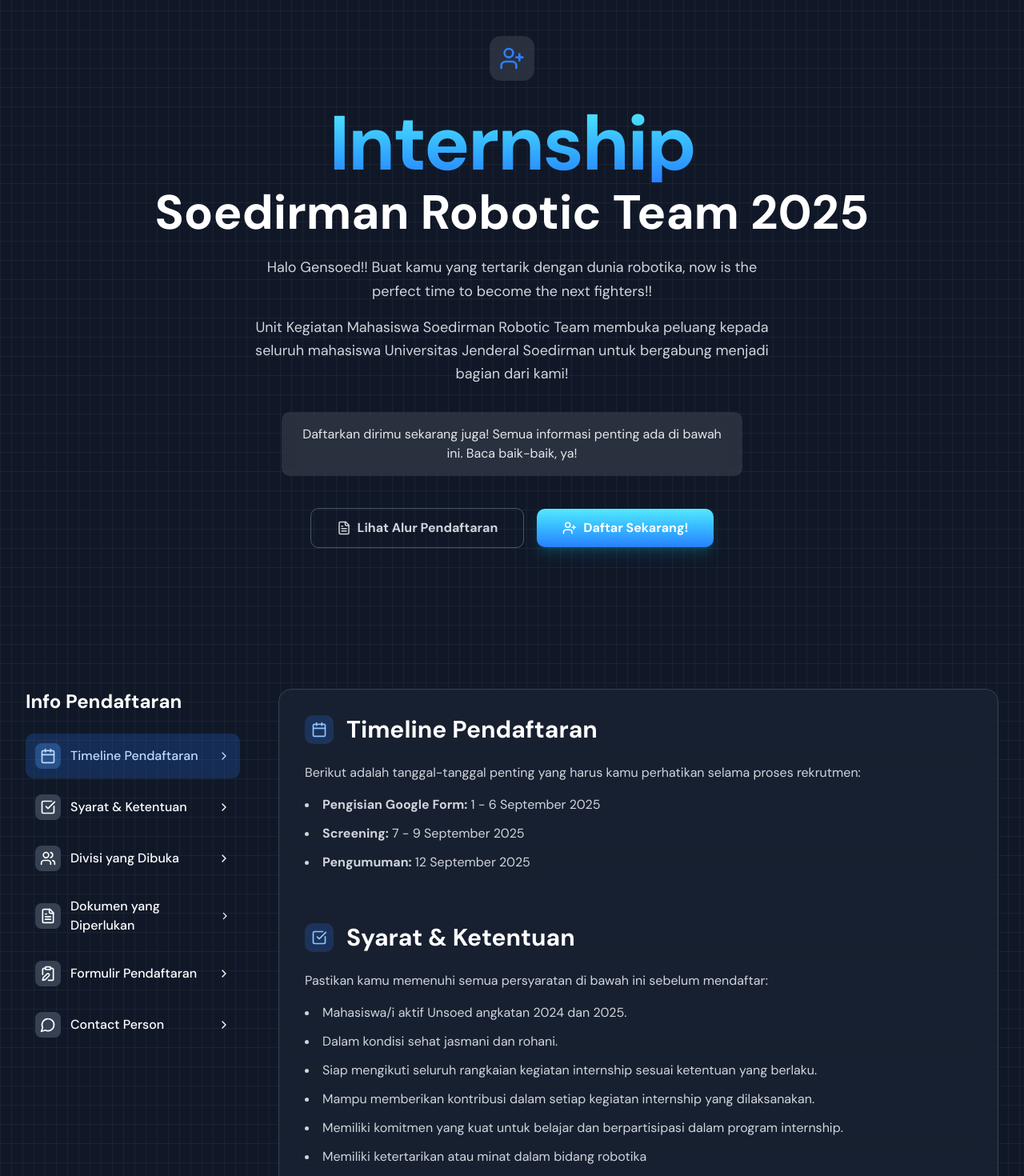
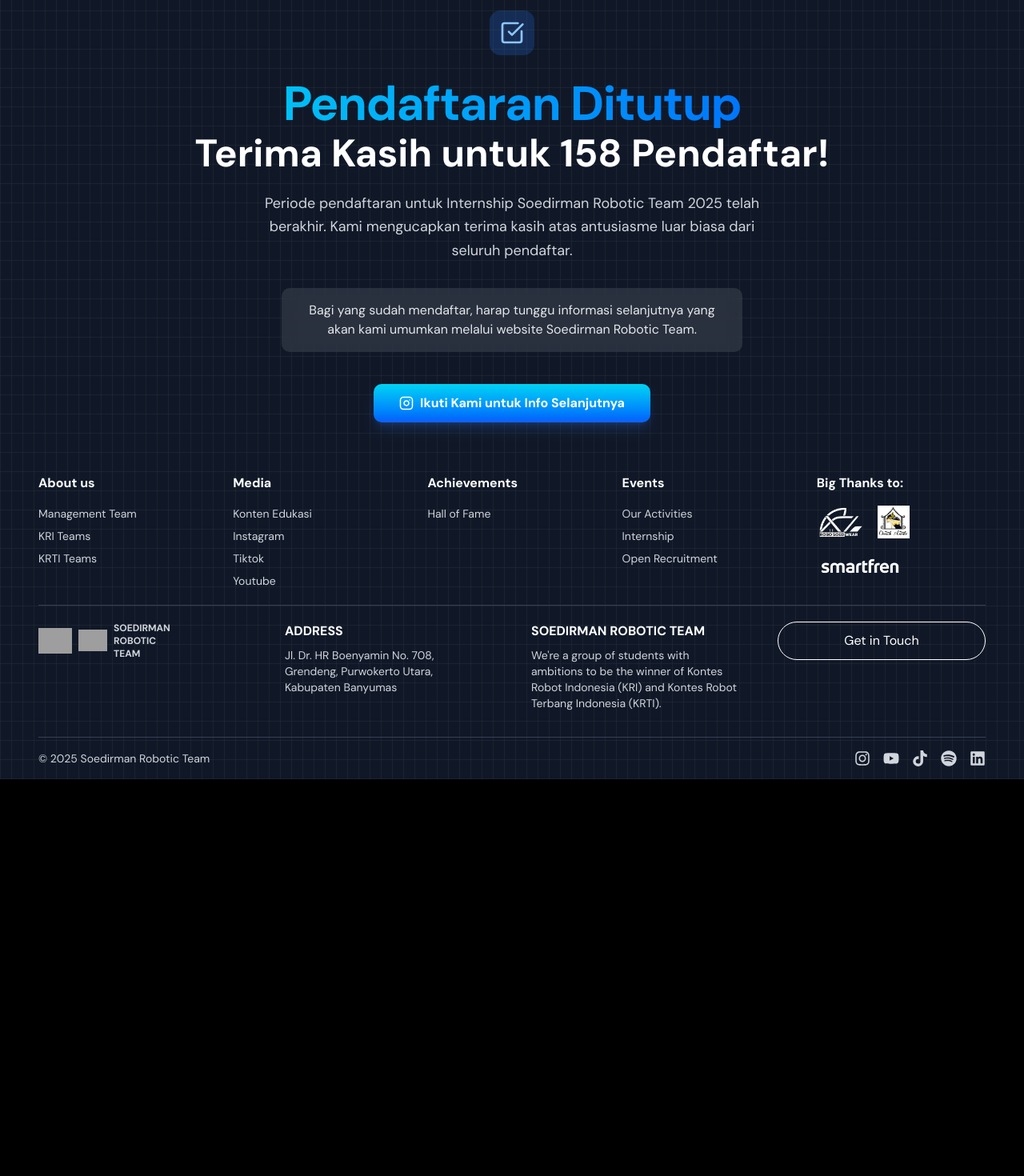
Before and after one commit to soedirmanroboticunsoed/srt-website, a Next.js app: page /internship in a window 1280 px wide. Shown: the part 100-1570 px from the top of the page at 80% size. After the commit the page ends 1074 px from the top, so only its background shows below. Built offline with nearby package versions, Linux system fonts and the light colour scheme; grey boxes are pictures that could not be loaded.

Commit message:
Penutupan Internship

```diff
--- a/app/internship/page.tsx
+++ b/app/internship/page.tsx
@@ -2,7 +2,7 @@
 'use client';
 
 import { useState, useEffect } from 'react';
-import { FileText, UserPlus, Calendar, Users, CheckSquare, ChevronRight, MessageCircle, ClipboardEdit } from 'lucide-react';
+import { FileText, UserPlus, Calendar, Users, CheckSquare, ChevronRight, MessageCircle, ClipboardEdit, Instagram } from 'lucide-react';
 import Footer from '../components/Footer';
 
 // --- DATA UNTUK ALUR PENDAFTARAN ---
@@ -15,9 +15,11 @@
       <>
         <p className="mb-4">Berikut adalah tanggal-tanggal penting yang harus kamu perhatikan selama proses rekrutmen:</p>
         <ul className="space-y-3 list-disc list-inside text-gray-300">
-          <li><strong>Pengisian Google Form:</strong> 1 - 6 September 2025</li>
-          <li><strong>Screening:</strong> 7 - 9 September 2025</li>
-          <li><strong>Pengumuman:</strong> 12 September 2025</li>
+          <li><strong>Pendaftaran Online:</strong> 1 - 15 September 2025</li>
+          <li><strong>Seleksi Berkas:</strong> 16 - 18 September 2025</li>
+          <li><strong>Pengumuman Lolos Berkas:</strong> 20 September 2025</li>
+          <li><strong>Tes Wawancara:</strong> 22 - 25 September 2025</li>
+          <li><strong>Pengumuman Akhir:</strong> 30 September 2025</li>
         </ul>
       </>
     )
@@ -30,12 +32,11 @@
        <>
         <p className="mb-4">Pastikan kamu memenuhi semua persyaratan di bawah ini sebelum mendaftar:</p>
         <ul className="space-y-3 list-disc list-inside text-gray-300">
-          <li>Mahasiswa/i aktif Unsoed angkatan 2024 dan 2025.</li>
-          <li>Dalam kondisi sehat jasmani dan rohani.</li>
-          <li>Siap mengikuti seluruh rangkaian kegiatan internship sesuai ketentuan yang berlaku.</li>
-          <li>Mampu memberikan kontribusi dalam setiap kegiatan internship yang dilaksanakan.</li>
-          <li>Memiliki komitmen yang kuat untuk belajar dan berpartisipasi dalam program internship.</li>
-          <li>Memiliki ketertarikan atau minat dalam bidang robotika</li>
+          <li>Mahasiswa aktif Universitas Jenderal Soedirman (angkatan 2024 & 2025).</li>
+          <li>Memiliki Indeks Prestasi Kumulatif (IPK) minimal 3.00.</li>
+          <li>Berkomitmen tinggi untuk aktif dalam kegiatan dan pengembangan tim.</li>
+          <li>Memiliki minat dan semangat belajar yang tinggi di bidang robotika.</li>
+          <li>Mampu bekerja sama dalam tim dan memiliki kemampuan komunikasi yang baik.</li>
         </ul>
       </>
     )
@@ -48,103 +49,11 @@
        <>
         <p className="mb-4">Pilih divisi yang paling sesuai dengan minat dan keahlianmu:</p>
         <ul className="space-y-3 list-disc list-inside text-gray-300">
-          <li><strong>Secretary</strong></li>
-          <li><strong>Financial Manager</strong></li>
-          <li><strong>Human Resource Development</strong></li>
-          <li><strong>Public Relation</strong></li>
-          <li><strong>Creative Media</strong></li>
-          <li><strong>Sponsorship</strong></li>
-          <li><strong>Team Manager</strong></li>
-          <li><strong>KRAI Blakasutha:</strong> Mechanic, Electronic, Programmer</li>
-          <li><strong>KRSRI Satria:</strong> Mechanic, Electronic, Programmer</li>
-          <li><strong>KRTMI Yudishtira:</strong> Mechanic, Electronic, Programmer</li>
-          <li><strong>KRTI Biantara FW:</strong> Mechanic, Electronic, System</li>
-          <li><strong>KRTI Biantara RP:</strong> Mechanic, Electronic, System</li>
+          <li><strong>Divisi Mekanik:</strong> Bertanggung jawab atas desain, fabrikasi, dan perakitan fisik robot.</li>
+          <li><strong>Divisi Elektronika:</strong> Merancang dan mengimplementasikan sirkuit elektronik serta sistem kontrol robot.</li>
+          <li><strong>Divisi Pemrograman:</strong> Mengembangkan algoritma, kecerdasan buatan, dan software untuk menggerakkan robot.</li>
+          <li><strong>Divisi Manajemen:</strong> Mengelola operasional tim, sponsorship, dan publikasi media.</li>
         </ul>
-      </>
-    )
-  },
-  {
-    id: "documents",
-    title: "Dokumen yang Diperlukan",
-    icon: <FileText size={20} />,
-    content: (
-       <>
-        <p className="mb-4">Curriculum Vitae</p>
-        <a
-          href="https://docs.google.com/document/d/10FoKIrRvJ5mof068lNLzAx0rhO5t6d1z/edit?usp=drive_link&ouid=101567535938829812412&rtpof=true&sd=true"
-          target="_blank"
-          rel="noopener noreferrer"
-          className="w-full sm:w-auto inline-flex items-center justify-center gap-2 px-8 py-3 bg-transparent border border-gray-600 text-gray-300 font-semibold rounded-lg transition-all duration-300 ease-in-out hover:bg-gray-800 hover:text-white hover:border-gray-500"
-        >
-          Unduh Template CV
-        </a>
-        <p className="my-4">Twibbon</p>
-        <a
-          href="https://drive.google.com/file/d/1_zCoK3A4fSLJJxShjLtvIBkPhtnPuAIL/view?usp=drive_link"
-          target="_blank"
-          rel="noopener noreferrer"
-          className="w-full sm:w-auto inline-flex items-center justify-center gap-2 px-8 py-3 bg-transparent border border-gray-600 text-gray-300 font-semibold rounded-lg transition-all duration-300 ease-in-out hover:bg-gray-800 hover:text-white hover:border-gray-500"
-        >
-          Unduh Template Twibbon
-        </a>
-        <p className="my-4">Caption Twibbon</p>
-        <a
-          href="https://docs.google.com/document/d/1Vv1V5jvWgasfYi32dFZC-WmhPtVyFlAeqbqVFaKUCrw/edit?usp=drive_link"
-          target="_blank"
-          rel="noopener noreferrer"
-          className="w-full sm:w-auto inline-flex items-center justify-center gap-2 px-8 py-3 bg-transparent border border-gray-600 text-gray-300 font-semibold rounded-lg transition-all duration-300 ease-in-out hover:bg-gray-800 hover:text-white hover:border-gray-500"
-        >
-          Unduh Caption Twibbon
-        </a>
-      </>
-    )
-  },
-  {
-    id: "form",
-    title: "Formulir Pendaftaran",
-    icon: <ClipboardEdit size={20} />,
-    content: (
-       <>
-        <p className="mb-4">Siap untuk mendaftar? Klik tombol di bawah ini untuk mengakses formulir pendaftaran resmi!</p>
-        <a
-          href="https://forms.gle/AjY9vwF2xwxGNE1G9"
-          target="_blank"
-          rel="noopener noreferrer"
-          className="inline-flex items-center justify-center gap-2 px-6 py-3 bg-gradient-to-b from-cyan-300 to-blue-500 text-white font-bold rounded-lg shadow-lg shadow-blue-500/20 transition-all duration-300 ease-in-out hover:shadow-xl hover:shadow-blue-500/30 transform hover:scale-105"
-        >
-          Daftar Sekarang!
-        </a>
-      </>
-    )
-  },
-  {
-    id: "call",
-    title: "Contact Person",
-    icon: <MessageCircle size={20} />,
-    content: (
-       <>
-        <p className="mb-4">Butuh info pendaftaran? Tenang, kami siap bantu! Langsung aja chat CP Pendaftaran kami!</p>
-        <a
-          href={`https://wa.me/${6281586023404}`}
-          target="_blank"
-          rel="noopener noreferrer"
-          className="block w-full text-left my-4 p-4 bg-gray-900/50 rounded-lg hover:bg-gray-800 transition-colors"
-        >
-            <p className="font-bold text-cyan-300">Contact Person Pendaftaran</p>
-            <p className="text-lg font-semibold text-white mt-1">Laetare Clara Febrianti</p>
-            <p className="text-gray-400">+62 815-8602-3404</p>
-        </a>
-        <a
-          href={`https://wa.me/${6288239699686}`}
-          target="_blank"
-          rel="noopener noreferrer"
-          className="block w-full text-left my-4 p-4 bg-gray-900/50 rounded-lg hover:bg-gray-800 transition-colors"
-        >
-            <p className="font-bold text-cyan-300">Contact Person Pendaftaran</p>
-            <p className="text-lg font-semibold text-white mt-1">Agam Priatama</p>
-            <p className="text-gray-400">+62 882-3969-9686</p>
-        </a>
       </>
     )
   },
@@ -152,25 +61,32 @@
 
 // --- Komponen Utama Halaman Open Recruitment ---
 export default function OpenRecruitmentPage() {
+  // --- PENGATURAN UTAMA ---
+  // Ganti nilai di bawah ini menjadi 'false' jika pendaftaran sudah ditutup.
+  const isRecruitmentOpen = false;
+
   const [isLoaded, setIsLoaded] = useState(false);
   const [activeSection, setActiveSection] = useState('timeline');
 
   useEffect(() => {
-    // Memicu animasi setelah komponen dimuat
     setIsLoaded(true);
   }, []);
 
-  // --- PENGATURAN: Ganti link ini dengan link formulir pendaftaran Anda ---
-  const registrationLink = "https://forms.gle/AjY9vwF2xwxGNE1G9";
+  // --- PENGATURAN: Ganti link dan nomor kontak di bawah ini ---
+  const registrationLink = "https://forms.gle/your-google-form-link";
+  const instagramLink = "https://www.instagram.com/srtunsoed/";
+  const contactPerson = {
+      name: "Abir Nuchiyah",
+      whatsappNumber: "62881023049913"
+  };
 
   const handleNavClick = (id: string) => {
     setActiveSection(id);
     document.getElementById(id)?.scrollIntoView({ behavior: 'smooth', block: 'center' });
   };
 
-  // PERBAIKAN: Menambahkan fungsi untuk menangani smooth scroll dari tombol hero
   const handleHeroScrollClick = (event: React.MouseEvent<HTMLAnchorElement>) => {
-    event.preventDefault(); // Mencegah lompatan standar anchor link
+    event.preventDefault();
     const targetId = event.currentTarget.getAttribute('href')?.substring(1);
     if (targetId) {
       document.getElementById(targetId)?.scrollIntoView({ behavior: 'smooth', block: 'start' });
@@ -178,39 +94,35 @@
   };
 
   return (
-    <main className="bg-gray-900 bg-[linear-gradient(to_right,#4f4f4f2e_1px,transparent_1px),linear-gradient(to_bottom,#4f4f4f2e_1px,transparent_1px)] bg-[size:14px_24px]">
-      {/* Bagian Hero Open Recruitment */}
-      <section
-        className="relative w-full min-h-screen flex items-center justify-center py-20 px-4 text-white overflow-hidden"
-      >
+    <div className="min-h-screen bg-gray-900 text-white bg-[linear-gradient(to_right,#4f4f4f2e_1px,transparent_1px),linear-gradient(to_bottom,#4f4f4f2e_1px,transparent_1px)] bg-[size:14px_24px] px-4 sm:px-6 lg:px-8">
+      {/* Bagian Hero (Tampilan berubah tergantung status pendaftaran) */}
+      <section className='py-8 sm:py-12 text-center'>
         <div
           className={`relative z-10 max-w-4xl mx-auto text-center transition-opacity duration-1000 ease-in ${isLoaded ? 'opacity-100' : 'opacity-0'}`}
         >
-          <div className="inline-block bg-white/10 backdrop-blur-sm p-3 rounded-xl mb-6">
-            <UserPlus size={32} className="text-blue-500" />
+          {isRecruitmentOpen ? (
+            // --- TAMPILAN SAAT PENDAFTARAN DIBUKA ---
+            <>
+              <div className="inline-block bg-purple-500/20 p-3 rounded-xl mb-6">
+                <UserPlus size={32} className="text-purple-300" />
               </div>
-          <h1 className="text-5xl sm:text-6xl md:text-8xl font-extrabold tracking-tight text-transparent bg-clip-text bg-gradient-to-b from-cyan-300 to-blue-500">
-            Internship
+              <h1 className="text-4xl sm:text-5xl md:text-6xl font-extrabold tracking-tight text-transparent bg-clip-text bg-gradient-to-r from-purple-300 to-cyan-300">
+                Open Recruitment
               </h1>
-          <h2 className="text-3xl sm:text-4xl md:text-6xl font-bold mt-2">
-            Soedirman Robotic Team 2025
+              <h2 className="text-3xl sm:text-4xl md:text-5xl font-bold mt-2">
+                Anggota Baru SRT 2025
               </h2>
               <p className="mt-6 max-w-2xl mx-auto text-lg text-gray-300 leading-relaxed">
-            Halo Gensoed!! Buat kamu yang tertarik dengan dunia robotika, now is the perfect time to become the next fighters!!
-          </p>
-          <p className="mt-4 max-w-2xl mx-auto text-lg text-gray-300 leading-relaxed">
-            Unit Kegiatan Mahasiswa Soedirman Robotic Team membuka peluang kepada seluruh mahasiswa Universitas Jenderal Soedirman untuk bergabung menjadi bagian dari kami!
+                Halo, para inovator masa depan! Kami dari Soedirman Robotic Team membuka pintu bagi kalian yang punya semangat dan rasa penasaran tinggi di dunia robotika.
               </p>
               <div className="mt-8 max-w-xl mx-auto bg-white/10 backdrop-blur-sm p-4 rounded-lg text-gray-200">
-            <p>Daftarkan dirimu sekarang juga! Semua informasi penting ada di bawah ini. Baca baik-baik, ya!</p>
+                <p>Amankan posisimu sekarang juga! Semua informasi penting ada di bawah ini. Baca baik-baik, ya!</p>
               </div>
               <div className="mt-10 flex flex-col sm:flex-row justify-center items-center gap-4">
                 <a
                   href="#alur-pendaftaran"
                   onClick={handleHeroScrollClick}
-              className="w-full sm:w-auto inline-flex items-center justify-center gap-2 px-8 py-3 bg-transparent border border-gray-600 text-gray-300 font-semibold rounded-lg
-                         transition-all duration-300 ease-in-out
-                         hover:bg-gray-800 hover:text-white hover:border-gray-500"
+                  className="w-full sm:w-auto inline-flex items-center justify-center gap-2 px-8 py-3 bg-transparent border border-gray-600 text-gray-300 font-semibold rounded-lg transition-all duration-300 ease-in-out hover:bg-gray-800 hover:text-white hover:border-gray-500"
                 >
                   <FileText size={18} />
                   Lihat Alur Pendaftaran
@@ -219,21 +131,53 @@
                   href={registrationLink}
                   target="_blank"
                   rel="noopener noreferrer"
-              className="w-full sm:w-auto inline-flex items-center justify-center gap-2 px-8 py-3 bg-gradient-to-b from-cyan-300 to-blue-500 text-white font-bold rounded-lg shadow-lg shadow-cyan-500/20 transition-all duration-300 ease-in-out hover:shadow-xl hover:shadow-cyan-500/30 transform hover:scale-105"
+                  className="w-full sm:w-auto inline-flex items-center justify-center gap-2 px-8 py-3 bg-gradient-to-r from-cyan-400 to-purple-500 text-white font-bold rounded-lg shadow-lg shadow-cyan-500/20 transition-all duration-300 ease-in-out hover:shadow-xl hover:shadow-cyan-500/30 transform hover:scale-105"
                 >
                   <UserPlus size={18} />
                   Daftar Sekarang!
                 </a>
               </div>
+            </>
+          ) : (
+            // --- TAMPILAN SAAT PENDAFTARAN DITUTUP ---
+            <>
+              <div className="inline-block bg-blue-500/20 p-3 rounded-xl mb-6">
+                <CheckSquare size={32} className="text-blue-300" />
+              </div>
+              <h1 className="text-4xl sm:text-5xl md:text-6xl font-extrabold tracking-tight text-transparent bg-clip-text bg-gradient-to-r from-cyan-400 to-blue-600">
+                Pendaftaran Ditutup
+              </h1>
+              <h2 className="text-3xl sm:text-4xl md:text-5xl font-bold mt-2">
+                Terima Kasih untuk 158 Pendaftar!
+              </h2>
+              <p className="mt-6 max-w-2xl mx-auto text-lg text-gray-300 leading-relaxed">
+                Periode pendaftaran untuk Internship Soedirman Robotic Team 2025 telah berakhir. Kami mengucapkan terima kasih atas antusiasme luar biasa dari seluruh pendaftar.
+              </p>
+              <div className="mt-8 max-w-xl mx-auto bg-white/10 backdrop-blur-sm p-4 rounded-lg text-gray-200">
+                <p>Bagi yang sudah mendaftar, harap tunggu informasi selanjutnya yang akan kami umumkan melalui website Soedirman Robotic Team.</p>
+              </div>
+              <div className="mt-10">
+                <a
+                  href={instagramLink}
+                  target="_blank"
+                  rel="noopener noreferrer"
+                  className="w-full sm:w-auto inline-flex items-center justify-center gap-2 px-8 py-3 bg-gradient-to-b from-cyan-400 to-blue-600 text-white font-bold rounded-lg shadow-lg shadow-blue-500/20 transition-all duration-300 ease-in-out hover:shadow-xl hover:shadow-blue-500/30 transform hover:scale-105"
+                >
+                  <Instagram size={18} />
+                  Ikuti Kami untuk Info Selanjutnya
+                </a>
+              </div>
+            </>
+          )}
         </div>
       </section>
 
-      {/* Bagian Alur Pendaftaran */}
-      <section id="alur-pendaftaran" className="text-white py-20 sm:py-24">
+      {/* Bagian Alur Pendaftaran (Hanya muncul jika pendaftaran dibuka) */}
+      {isRecruitmentOpen && (
+        <section id="alur-pendaftaran" className="bg-gray-900 text-white py-20 sm:py-24 scroll-mt-16">
           <div className="max-w-7xl mx-auto px-4 sm:px-6 lg:px-8">
             <div className="grid grid-cols-1 lg:grid-cols-12 gap-8 lg:gap-12">
 
-            {/* Navigasi Kiri (Sticky) */}
               <aside className="lg:col-span-4 xl:col-span-3">
                 <div className="sticky top-24">
                   <h3 className="text-2xl font-bold mb-6">Info Pendaftaran</h3>
@@ -242,10 +186,9 @@
                       <button
                         key={step.id}
                         onClick={() => handleNavClick(step.id)}
-                      className={`flex items-center gap-3 p-3 rounded-lg text-left transition-colors w-full
-                                 ${activeSection === step.id ? 'bg-blue-500/20 text-blue-200' : 'hover:bg-gray-800'}`}
+                        className={`flex items-center gap-3 p-3 rounded-lg text-left transition-colors w-full ${activeSection === step.id ? 'bg-purple-500/20 text-purple-200' : 'hover:bg-gray-800'}`}
                       >
-                      <div className={`p-1.5 rounded-md ${activeSection === step.id ? 'bg-blue-400/30' : 'bg-gray-700'}`}>
+                        <div className={`p-1.5 rounded-md ${activeSection === step.id ? 'bg-purple-400/30' : 'bg-gray-700'}`}>
                           {step.icon}
                         </div>
                         <span className="font-medium">{step.title}</span>
@@ -256,14 +199,12 @@
                 </div>
               </aside>
 
-            {/* Konten Kanan */}
               <main className="lg:col-span-8 xl:col-span-9">
-              <div className="bg-gray-800/50 backdrop-blur-sm p-8 rounded-2xl border border-gray-700">
                 <div className="space-y-16">
                   {registrationSteps.map(step => (
                     <div key={step.id} id={step.id} className="scroll-mt-24">
                       <div className="flex items-center gap-4 mb-6">
-                        <div className="p-2 bg-blue-500/20 rounded-lg text-blue-300">
+                        <div className="p-2 bg-purple-500/20 rounded-lg text-purple-300">
                           {step.icon}
                         </div>
                         <h2 className="text-3xl font-bold">{step.title}</h2>
@@ -274,14 +215,52 @@
                     </div>
                   ))}
                 </div>
+
+                <div className="mt-24 grid grid-cols-1 xl:grid-cols-2 gap-8">
+                    <div className="bg-gray-800/50 backdrop-blur-sm p-8 rounded-2xl border border-gray-700">
+                        <div className="flex items-center gap-4 mb-4">
+                            <div className="p-2 bg-green-500/20 rounded-lg text-green-300">
+                                <ClipboardEdit size={24} />
+                            </div>
+                            <h3 className="text-2xl font-bold">Formulir Pendaftaran</h3>
+                        </div>
+                        <p className="text-gray-300 mb-6">Siap untuk mendaftar? Klik tombol di bawah ini untuk mengakses formulir pendaftaran resmi!</p>
+                        <a
+                            href={registrationLink}
+                            target="_blank"
+                            rel="noopener noreferrer"
+                            className="inline-flex items-center justify-center gap-2 px-6 py-3 bg-green-500 text-white font-bold rounded-lg shadow-lg shadow-green-500/20 transition-all duration-300 ease-in-out hover:shadow-xl hover:shadow-green-500/30 transform hover:scale-105"
+                        >
+                            Daftar Sekarang
+                        </a>
+                    </div>
+                    <div className="bg-gray-800/50 backdrop-blur-sm p-8 rounded-2xl border border-gray-700">
+                        <div className="flex items-center gap-4 mb-4">
+                            <div className="p-2 bg-cyan-500/20 rounded-lg text-cyan-300">
+                                <MessageCircle size={24} />
+                            </div>
+                            <h3 className="text-2xl font-bold">Butuh Info Pendaftaran?</h3>
+                        </div>
+                        <p className="text-gray-300 mb-6">Tenang, kami siap bantu! Langsung aja chat CP Pendaftaran kami!</p>
+                        <a
+                            href={`https://wa.me/${contactPerson.whatsappNumber}`}
+                            target="_blank"
+                            rel="noopener noreferrer"
+                            className="block w-full text-left p-4 bg-gray-900/50 rounded-lg hover:bg-gray-800 transition-colors"
+                        >
+                            <p className="font-bold text-cyan-300">Kontak CP Pendaftaran</p>
+                            <p className="text-lg font-semibold text-white mt-1">{contactPerson.name}</p>
+                            <p className="text-gray-400">+62 {contactPerson.whatsappNumber.substring(2)}</p>
+                        </a>
+                    </div>
                 </div>
               </main>
+
             </div>
           </div>
         </section>
-      <section id="footer" className="text-white">
+      )}
       <Footer />
-      </section>
-    </main>
+    </div>
   );
 }
```
Lines whose indentation alone changed are shown as unchanged.
